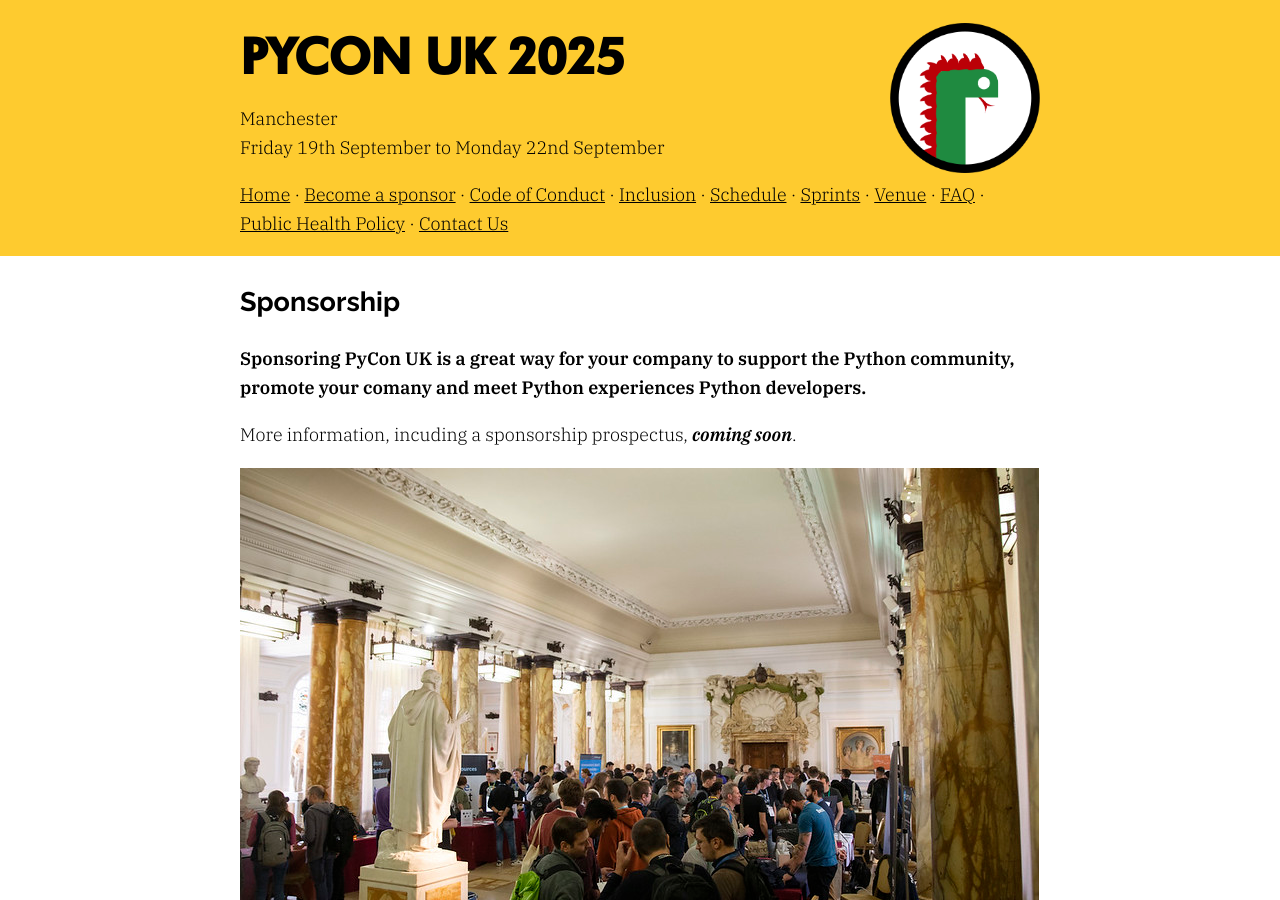
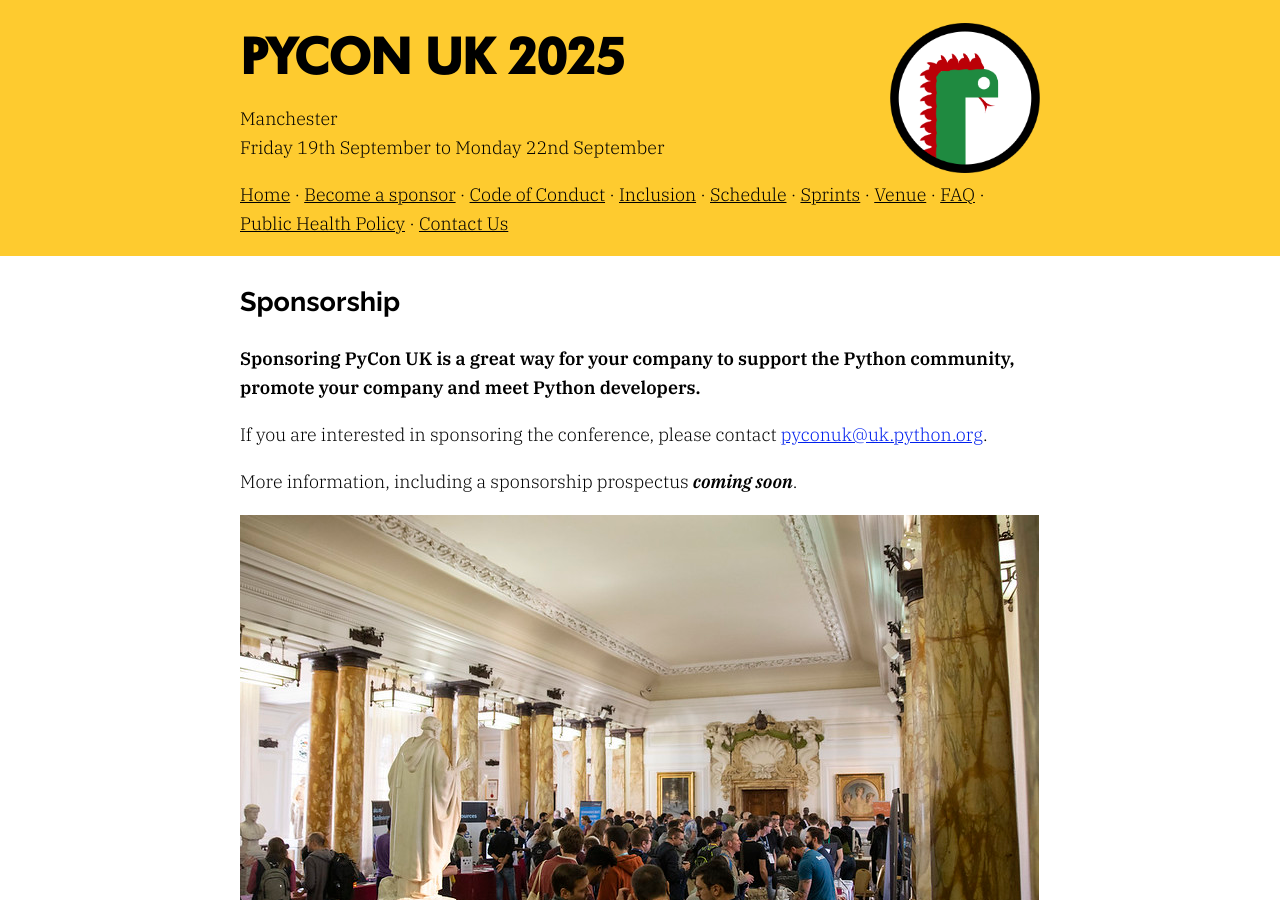
Before and after one commit to gma/2025.pyconuk.org, a Jekyll site: the page built from src/sponsorship.md, in a window 1280 px wide and 900 px high. Built offline with Jekyll 4.4.1, drawn with Linux system fonts in a browser that asks for light colours.

Commit message:
Fix some typos and add/put bac contact info.

```diff
--- a/src/sponsorship.md
+++ b/src/sponsorship.md
@@ -20,9 +20,12 @@ If you are interested in sponsoring the conference, please [contact us](/contact
 {% else %}
 
 **Sponsoring PyCon UK is a great way for your company to support the Python
-community, promote your comany and meet Python experiences Python developers.**
+community, promote your company and meet Python developers.**
 
-More information, incuding a sponsorship prospectus, ***coming soon***.
+If you are interested in sponsoring the conference, please contact {{
+"pyconuk@uk.python.org" | create_mailto_link }}.
+
+More information, including a sponsorship prospectus ***coming soon***.
 
 {% endif %}
 
```
